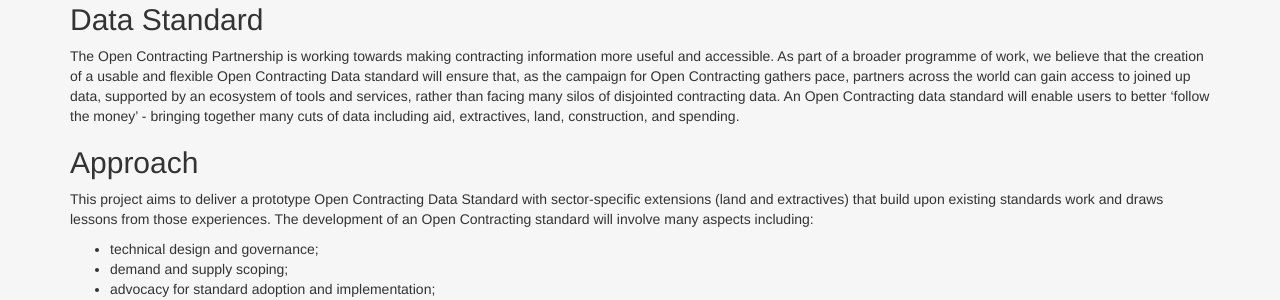
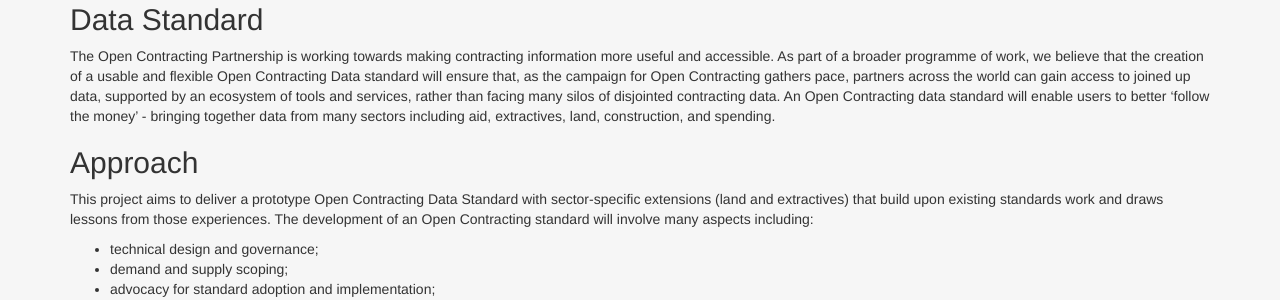
Before and after one commit to open-contracting/open-contracting.github.io, a Jekyll site: the page built from index.md, in a window 1280 px wide and 900 px high. Shown: the part 197-497 px from the top of the window. Built offline with Jekyll 4.4.1, drawn with Linux system fonts in a browser that asks for light colours; nearby versions of some CDN libraries; Markdown is read by kramdown in place of the engine named in the settings.

Commit message:
Basic site

```diff
--- a/index.md
+++ b/index.md
@@ -9,7 +9,7 @@ title: Open Contracting Data Standards
 The [Open Contracting Partnership](http://www.open-contracting.org/) is committed to developing and encouraging uptake of [technical standards for disclosure of public contracts](http://www.open-contracting.org/open_contracting_data_standards) and to building capacities for collecting, publishing, storing, accessing and sharing contract data. You can find out more about the full work of the Open Contracting project at [www.open-contracting.org](http://www.open-contracting.org).
 
 ## Data Standard
-The Open Contracting Partnership is working towards making contracting information more useful and accessible. As part of a broader programme of work,  we believe that the creation of a usable and flexible Open Contracting Data standard will ensure that, as the campaign for Open Contracting gathers pace, partners across the world can gain access to joined up data, supported by an ecosystem of tools and services, rather than facing many silos of disjointed contracting data. An Open Contracting data standard will enable users to better ‘follow the money’ - bringing together many cuts of data including aid, extractives, land, construction, and spending.
+The Open Contracting Partnership is working towards making contracting information more useful and accessible. As part of a broader programme of work,  we believe that the creation of a usable and flexible Open Contracting Data standard will ensure that, as the campaign for Open Contracting gathers pace, partners across the world can gain access to joined up data, supported by an ecosystem of tools and services, rather than facing many silos of disjointed contracting data. An Open Contracting data standard will enable users to better ‘follow the money’ - bringing together data from many sectors including aid, extractives, land, construction, and spending.
 
 ## Approach
 This project aims to deliver a prototype Open Contracting Data Standard with sector-specific extensions (land and extractives) that build upon existing standards work and draws lessons from those experiences. The development of an Open Contracting standard will involve many aspects including:
```
